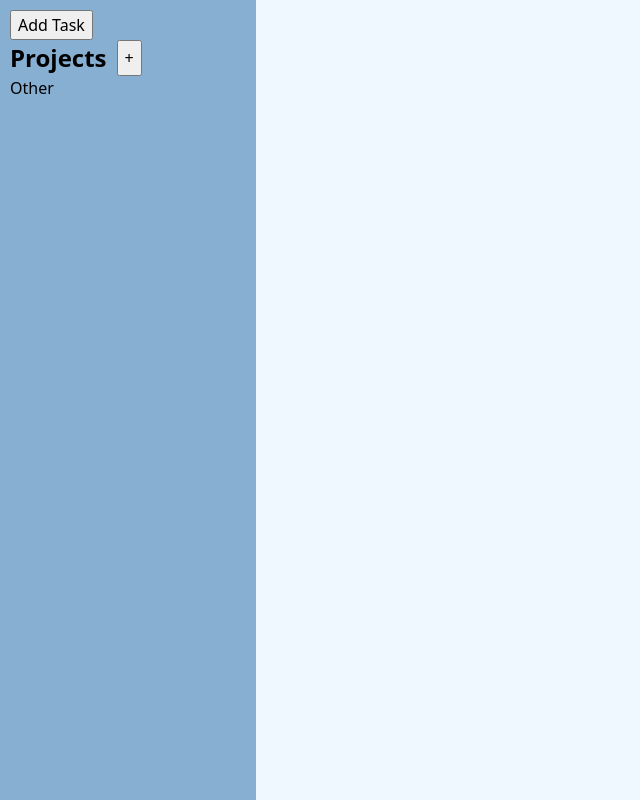
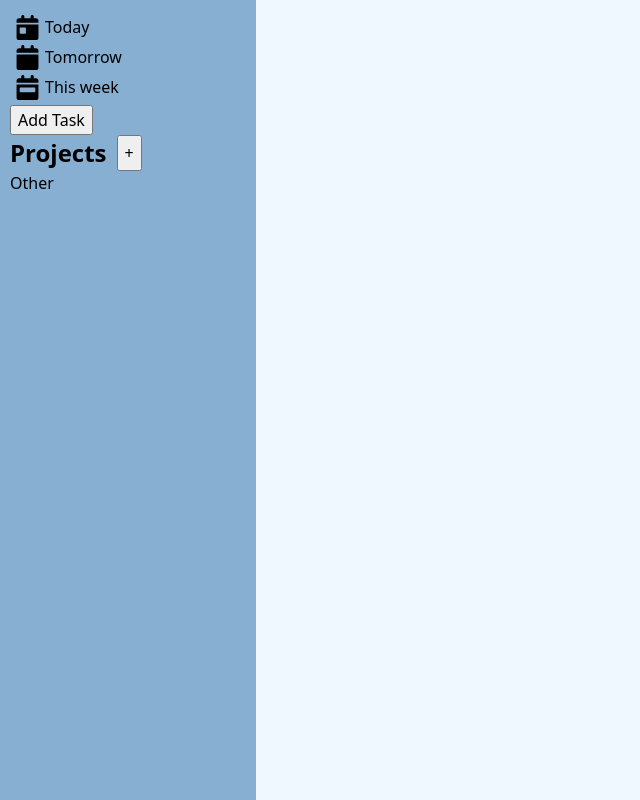
Before and after one commit to rob467/todo, a website built with webpack: page src/template.html in a window 1280 px wide. Shown: the whole page, without its empty margins (0-640 px from the left). Built offline with nearby package versions, Linux system fonts and the light colour scheme.

Commit message:
Adds calendar text and symbols to sidebar
Adds text and SVG symbols for calendar options
that will be used as click event listeners for
showing todo tasks by day or week. Refactored
sidebar components to one module

```diff
--- a/package.json
+++ b/package.json
@@ -1,6 +1,7 @@
 {
   "devDependencies": {
     "css-loader": "^7.1.2",
+    "html-loader": "^5.1.0",
     "html-webpack-plugin": "^5.6.3",
     "style-loader": "^4.0.0",
     "webpack": "^5.97.1",
--- /dev/null
+++ b/src/RenderSidebarComponent.js
@@ -0,0 +1,35 @@
+import taskComponent from "./AddTaskComponent.js"
+import calWeekSVG from "./svgs/calendar-week-solid.svg"
+import calDaySVG from "./svgs/calendar-day-solid.svg"
+import calSolidSVG from "./svgs/calendar-solid.svg"
+import { createHtmlEl } from "./AddDOMComponents.js"
+
+
+function renderSidebar() {
+    const sidebarDiv = document.querySelector(".sidebar")
+    function calendarList() {
+        const calendarList = createHtmlEl({tag: "ul", parent: sidebarDiv})
+        const calendarSymbols = [
+            [calDaySVG, "Today"], [calSolidSVG, "Tomorrow"], [calWeekSVG, "This week"]]
+        calendarSymbols.forEach(symbol => {
+            const listItem = createHtmlEl({
+                tag: "li", parent: calendarList,
+                props: {className: "calendar-list"},
+                })
+            createHtmlEl({
+            tag: "img",
+            parent: listItem,
+            props: {src: symbol[0], className:"sidebar-logo-svg"}
+            })
+            createHtmlEl({
+                tag: "span",
+                parent: listItem,
+                textContent: symbol[1]
+            })
+        })
+    }
+    calendarList();
+    taskComponent();
+}
+
+export default renderSidebar
--- a/src/index.js
+++ b/src/index.js
@@ -1,8 +1,5 @@
-import { TodoItem, Project } from "./todoItems.js"
-import createTodoItemForm from "./todo-form.js"
-import taskComponent from "./AddTaskComponent.js"
-import addProjectsComponent from "./ProjectsComponent.js"
+import renderSidebar from "./RenderSidebarComponent.js"
 import "./styles.css"
 import "./reset-styles.css"
 
-taskComponent()
+renderSidebar()
--- a/src/styles.css
+++ b/src/styles.css
@@ -39,3 +39,14 @@ ul {
     margin-left: 10px;
     font-size: 14px;
 }
+
+.sidebar-logo-svg {
+    width: 25px;
+    height: 25px;
+}
+
+.calendar-list {
+    display: flex;
+    gap: 5px;
+    margin: 5px;
+}
--- a/webpack.common.js
+++ b/webpack.common.js
@@ -21,6 +21,14 @@ module.exports = {
       {
         test: /\.css$/i,
         use: ["style-loader", "css-loader"],
+      },
+      {
+        test: /\.html$/i,
+        loader: "html-loader",
+      },
+      {
+        test: /\.(png|svg|jpg|jpeg|gif)$/i,
+        type: "asset/resource",
       }
     ]
   }
```
Also changed, not shown: src/svgs/calendar-day-solid.svg (added), src/svgs/calendar-solid.svg (added), src/svgs/calendar-week-solid.svg (added), 1 other file.
